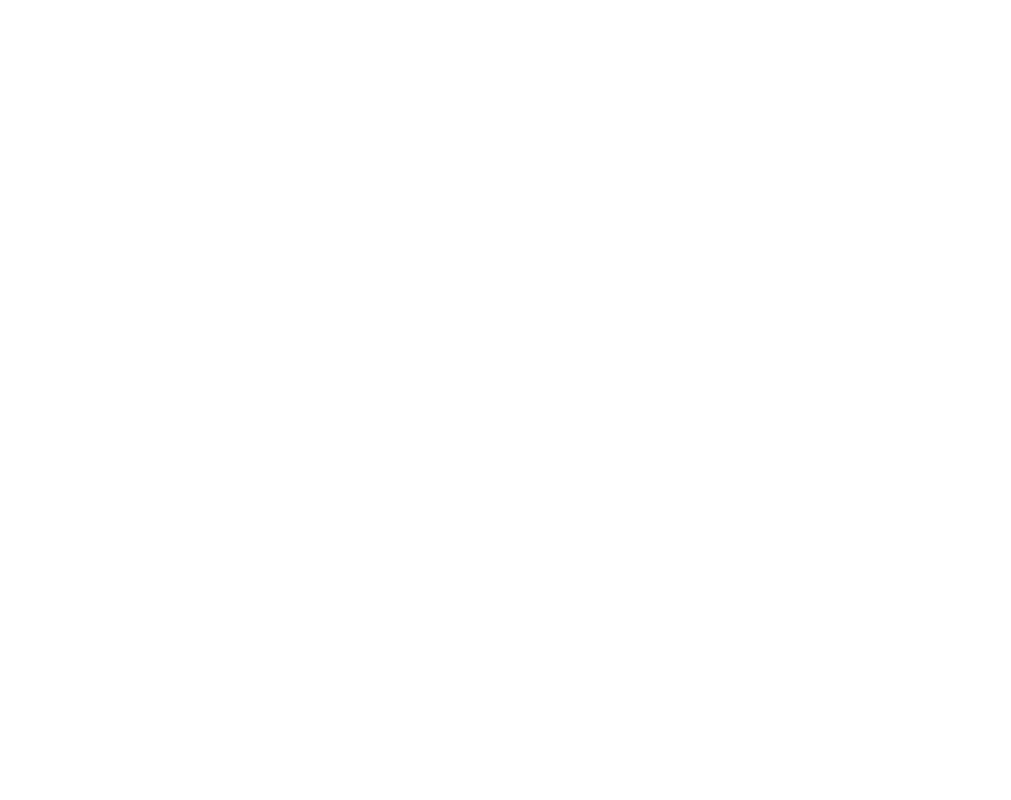
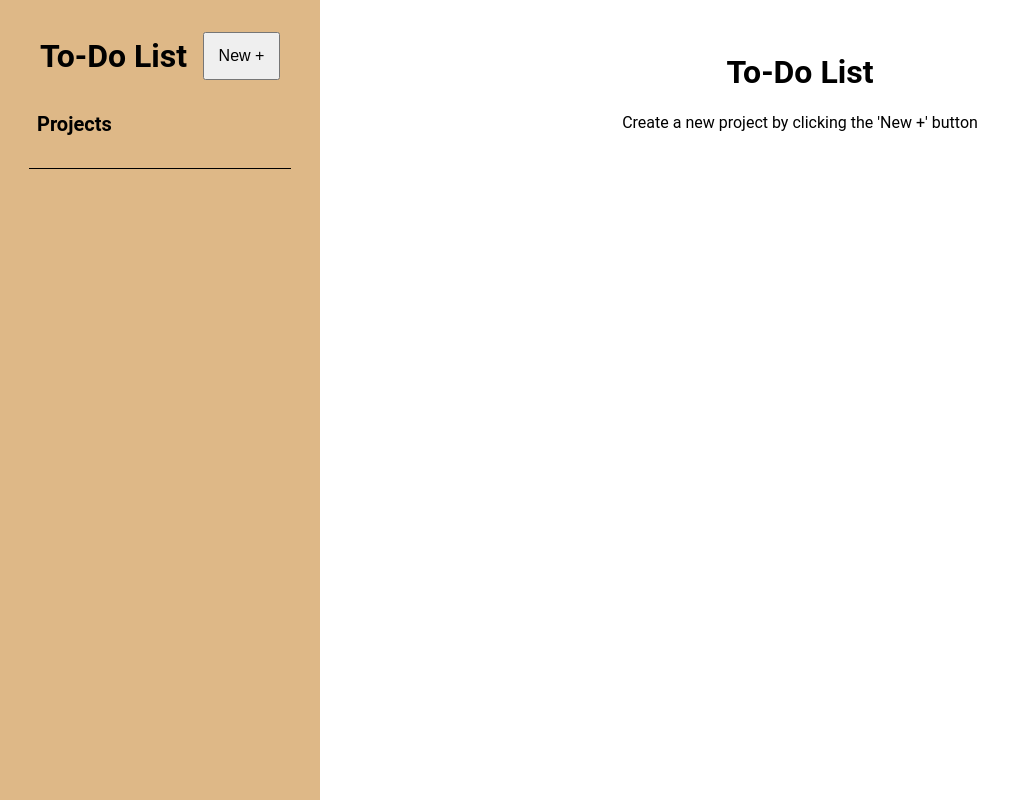
Before and after one commit to AreeshaJat/todo-list, a website built with webpack: page src/index.html in a window 1280 px wide. Shown: the whole page, without its empty margins (0-1011 px from the left). Built offline with nearby package versions, Linux system fonts and the light colour scheme.

Commit message:
completed homepage

```diff
--- a/package.json
+++ b/package.json
@@ -10,7 +10,9 @@
   "author": "",
   "license": "ISC",
   "devDependencies": {
+    "css-loader": "^7.1.2",
     "html-webpack-plugin": "^5.6.0",
+    "style-loader": "^4.0.0",
     "webpack": "^5.91.0",
     "webpack-cli": "^5.1.4"
   }
--- a/src/create_todo.js
+++ b/src/create_todo.js
@@ -1,5 +1,5 @@
 class createTodo {
-    constructor(title, description, dueDate, priority, checklist) {
+    constructor(title, description, dueDate, priority, checklist = []) {
         this.title = title;
         this.description = description;
         this.dueDate = dueDate;
--- a/src/index.html
+++ b/src/index.html
@@ -6,6 +6,20 @@
     <title>Todo List</title>
 </head>
 <body>
-    <div id="content"></div>
+    <div class="grid">
+        <div class="sidebar">
+            <div class="topPortion">
+                <div class="todo-text">
+                    <h1>To-Do List</h1>
+                </div>
+                <button id="new-todo-btn">New +</button>
+            </div>
+            <div class="projectHeader">Projects</div>
+            <div class="list-items" id="project-list"></div>
+        </div>
+        <div class="main">
+            <div class="content" id="content"></div>
+        </div>
+    </div>
 </body>
 </html>
--- a/src/index.js
+++ b/src/index.js
@@ -1,3 +1,6 @@
-import createTodo from "./create_todo";
+import './style.css';
+import { renderHomepage, clearHomePage } from "./render_Homepage";
+import createTodo from "./create_Todo";
 
+renderHomepage();
 console.log("working");
--- /dev/null
+++ b/src/render_Homepage.js
@@ -0,0 +1,24 @@
+let content = document.getElementById('content');
+
+function renderHomepage () {
+    let homepageDiv = document.createElement("div");
+    homepageDiv.classList.add('homepageDiv');
+
+    let title = document.createElement("h1");
+    title.classList.add('title');
+    title.textContent = "To-Do List";
+    homepageDiv.appendChild(title);
+
+    let para = document.createElement("p");
+    para.classList.add('para');
+    para.textContent = "Create a new project by clicking the 'New +' button";
+    homepageDiv.appendChild(para);
+
+    content.appendChild(homepageDiv);
+}
+
+function clearHomePage () {
+    content.innerHTML = "";
+}
+
+export { renderHomepage, clearHomePage };
--- /dev/null
+++ b/src/style.css
@@ -0,0 +1,63 @@
+body {
+    margin: 0;
+    padding: 0;
+    font-family: Roboto, sans-serif;
+    height: 100vh; /*reaches 100% of height of the screen*/
+}
+
+.grid {
+    display: grid;
+    grid-template-columns: 1fr 3fr;
+    height: 100%;
+}
+
+.sidebar {
+    background-color: burlywood;
+    padding: 16px;
+    display: flex;
+    flex-direction: column;
+    align-items: center;
+}
+
+.main {
+    background-color: #fff;
+    padding: 32px;
+}
+
+#content {
+    text-align: center;
+}
+
+.topPortion {
+    display: flex;
+    justify-content: space-between;
+    align-items: center;
+    gap: 1rem;
+}
+
+.todo-text {
+    text-align: center;
+}
+
+#new-todo-btn {
+    font-size: 16px;
+    cursor: pointer;
+    width: 6vw;
+    height: 6vh;
+}
+
+#project-list {
+    margin-top: 2rem;
+    padding: 1rem;
+    border-top: 1px solid black;
+    width: 18vw;
+}
+
+.projectHeader {
+    display: flex;
+    align-self: flex-start;
+    margin-top: 15px;
+    margin-left: 21px;
+    font-size: 20px;
+    font-weight: bold;
+}
--- a/webpack.config.js
+++ b/webpack.config.js
@@ -15,4 +15,12 @@ module.exports = {
       inject: "body",
     }),
   ],
+  module: {
+    rules: [
+      {
+        test: /\.css$/i,
+        use: ['style-loader', 'css-loader'],
+      },
+    ],
+  },
 };
```
Also changed, not shown: dist/index.html, dist/main.js, 1 other file.
